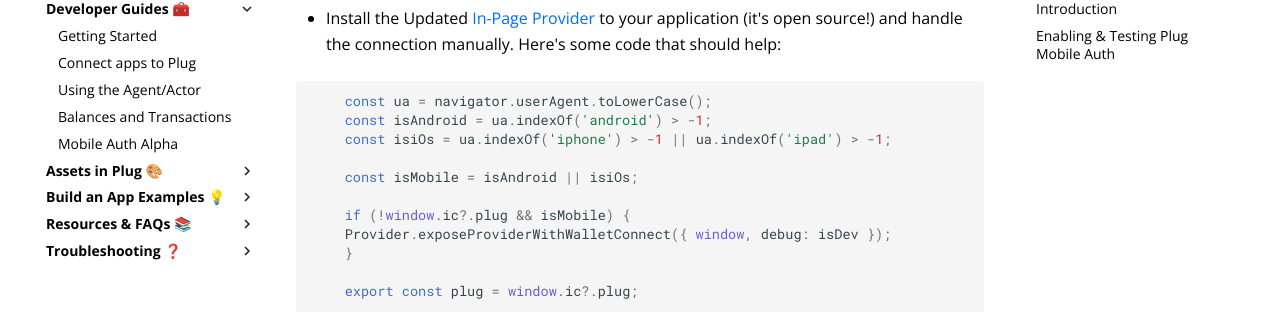
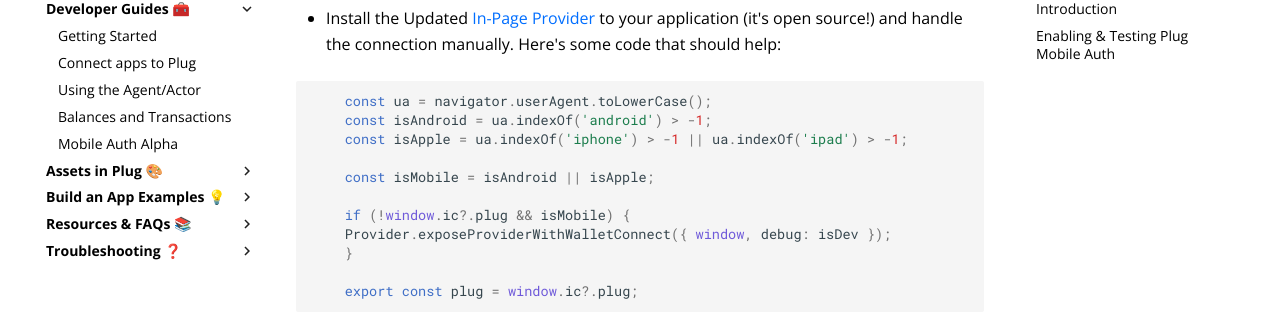
Before and after one commit to Psychedelic/plug-docs, an MkDocs documentation site: the page built from docs/getting-started/alpha-wallet-connect.md, in a window 1280 px wide and 900 px high, scrolled down 1350 px. Shown: the part 130-453 px from the top of the window. Built offline with MkDocs 1.6.1 and Material for MkDocs 9.7.7, drawn with Linux system fonts in a browser that asks for light colours; comment, search, counter and statistics services are not loaded.

Commit message:
improvement

```diff
--- a/docs/getting-started/alpha-wallet-connect.md
+++ b/docs/getting-started/alpha-wallet-connect.md
@@ -42,9 +42,9 @@ To do so, there are two options:
 
     const ua = navigator.userAgent.toLowerCase();
     const isAndroid = ua.indexOf('android') > -1;
-    const isiOs = ua.indexOf('iphone') > -1 || ua.indexOf('ipad') > -1;
+    const isApple = ua.indexOf('iphone') > -1 || ua.indexOf('ipad') > -1;
 
-    const isMobile = isAndroid || isiOs;
+    const isMobile = isAndroid || isApple;
 
     if (!window.ic?.plug && isMobile) {
     Provider.exposeProviderWithWalletConnect({ window, debug: isDev });
```
